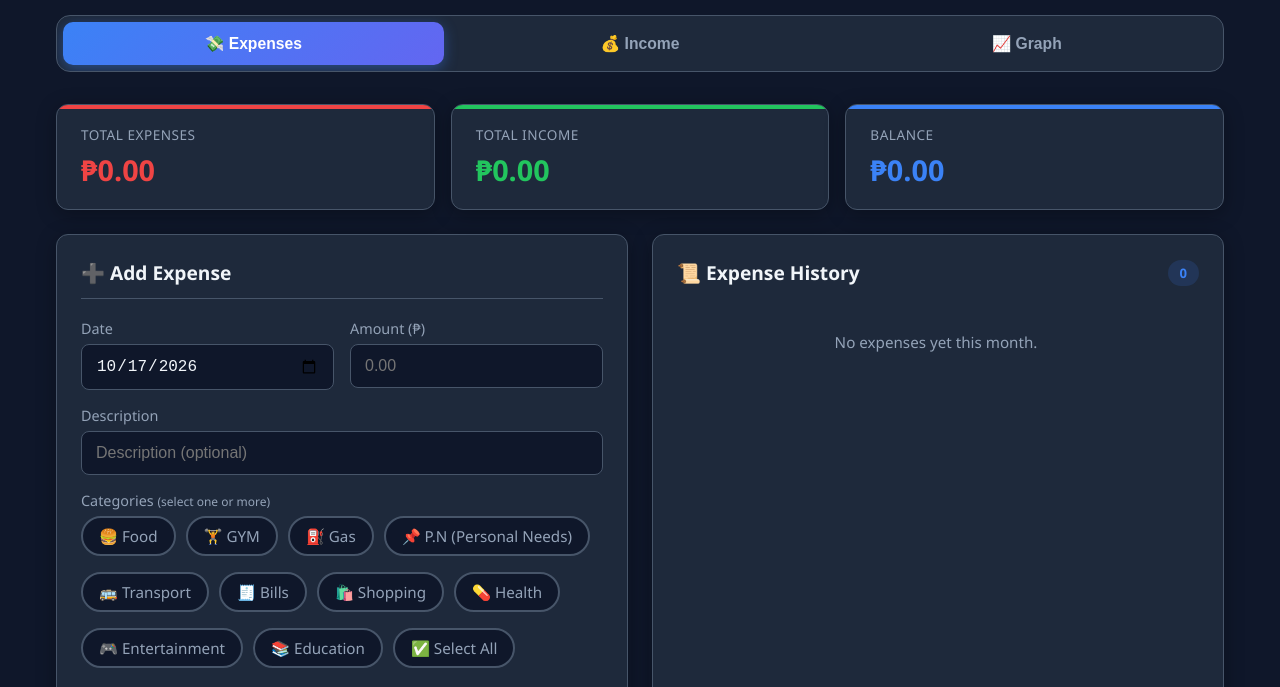
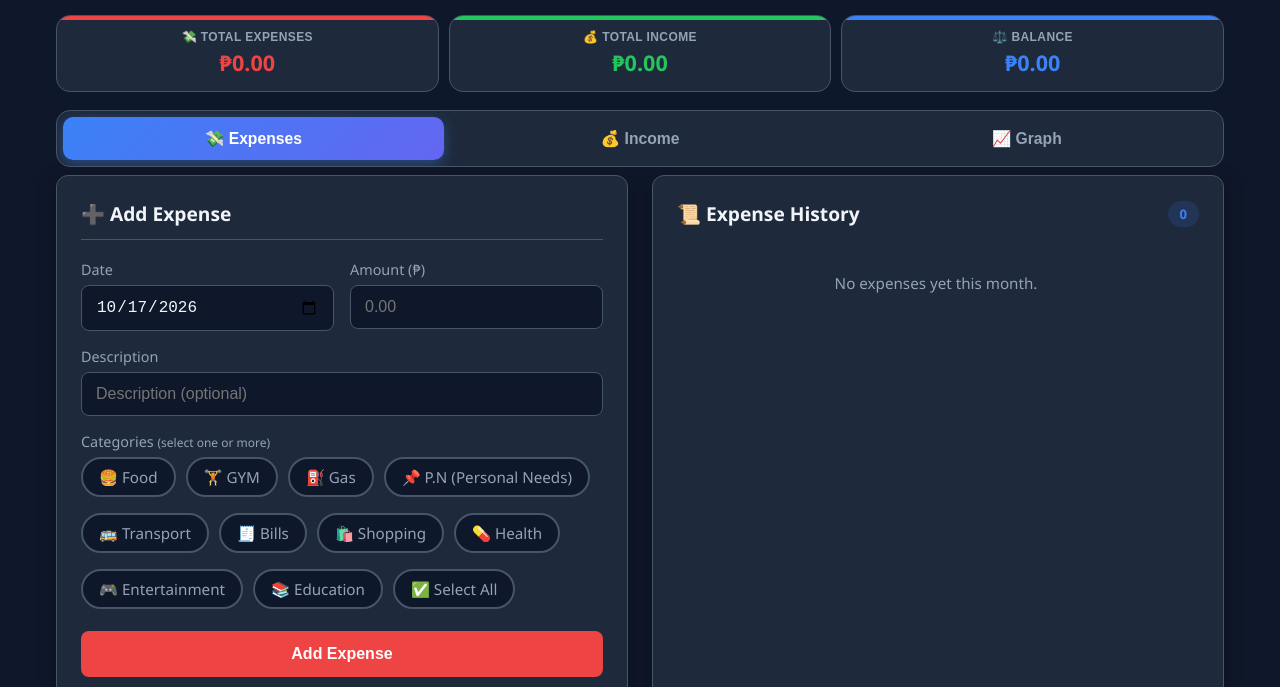
Before and after one commit to jhoncedrickmhipolito-eng/CenX-Tracker, a plain HTML site: page index.html in a window 1280 px wide. Shown: the part 81-768 px from the top of the page. Drawn offline with nearby package versions, Linux system fonts and the light colour scheme.

Commit message:
Replace summary cards with nav-style totals bar (Expenses/Income/Balance) that also navigates

```diff
--- a/app.js
+++ b/app.js
@@ -426,6 +426,11 @@ el.navTabs.forEach((tab) => {
   tab.addEventListener("click", () => switchPage(tab.dataset.page));
 });
 
+// Totals bar segments also navigate to their page
+document.querySelectorAll(".total-seg").forEach((seg) => {
+  seg.addEventListener("click", () => switchPage(seg.dataset.page));
+});
+
 // ===== EVENTS: Chart Toggle =====
 // Main combined chart (top)
 document.getElementById("btnMonthly").addEventListener("click", () => {
--- a/index.html
+++ b/index.html
@@ -20,6 +20,22 @@
         </div>
       </div>
 
+      <!-- ===== TOTALS BAR (nav-style) ===== -->
+      <div class="totals-bar" id="totalsBar">
+        <button class="total-seg seg-expense" data-page="expenses">
+          <span class="seg-label">💸 Total Expenses</span>
+          <span class="seg-value" id="totalExpenses">₱0.00</span>
+        </button>
+        <button class="total-seg seg-income" data-page="income">
+          <span class="seg-label">💰 Total Income</span>
+          <span class="seg-value" id="totalIncome">₱0.00</span>
+        </button>
+        <button class="total-seg seg-balance" data-page="graph">
+          <span class="seg-label">⚖️ Balance</span>
+          <span class="seg-value" id="balance">₱0.00</span>
+        </button>
+      </div>
+
       <!-- ===== NAVIGATION BAR ===== -->
       <nav class="main-nav" id="mainNav">
         <button class="nav-tab active" data-page="expenses">💸 Expenses</button>
@@ -28,22 +44,6 @@
         <span class="nav-indicator" id="navIndicator"></span>
       </nav>
     </header>
-
-    <!-- ===== SUMMARY CARDS ===== -->
-    <section class="summary-cards">
-      <div class="card card-expense">
-        <span class="card-label">Total Expenses</span>
-        <span class="card-value" id="totalExpenses">₱0.00</span>
-      </div>
-      <div class="card card-income">
-        <span class="card-label">Total Income</span>
-        <span class="card-value" id="totalIncome">₱0.00</span>
-      </div>
-      <div class="card card-balance">
-        <span class="card-label">Balance</span>
-        <span class="card-value" id="balance">₱0.00</span>
-      </div>
-    </section>
 
     <main>
       <!-- ========== PAGE: EXPENSES ========== -->
--- a/styles.css
+++ b/styles.css
@@ -58,6 +58,85 @@ body {
 }
 
 /* ===== NAVIGATION BAR ===== */
+.totals-bar {
+  display: grid;
+  grid-template-columns: repeat(3, 1fr);
+  gap: 10px;
+  margin-top: 18px;
+}
+
+.total-seg {
+  display: flex;
+  flex-direction: column;
+  align-items: center;
+  gap: 4px;
+  padding: 14px 10px;
+  background: var(--surface);
+  border: 1px solid var(--border);
+  border-radius: 14px;
+  cursor: pointer;
+  transition: transform 0.2s, border-color 0.2s, box-shadow 0.2s;
+  position: relative;
+  overflow: hidden;
+}
+
+.total-seg::before {
+  content: "";
+  position: absolute;
+  top: 0;
+  left: 0;
+  right: 0;
+  height: 4px;
+}
+
+.seg-expense::before { background: var(--expense); }
+.seg-income::before { background: var(--income); }
+.seg-balance::before { background: var(--balance); }
+
+.total-seg:hover {
+  transform: translateY(-2px);
+  box-shadow: var(--shadow);
+}
+
+.seg-expense:hover { border-color: var(--expense); }
+.seg-income:hover { border-color: var(--income); }
+.seg-balance:hover { border-color: var(--balance); }
+
+.seg-label {
+  font-size: 0.75rem;
+  font-weight: 600;
+  color: var(--text-dim);
+  text-transform: uppercase;
+  letter-spacing: 0.4px;
+}
+
+.seg-value {
+  font-size: 1.35rem;
+  font-weight: 800;
+  font-family: "Segoe UI", system-ui, sans-serif;
+}
+
+.seg-expense .seg-value { color: var(--expense); }
+.seg-income .seg-value { color: var(--income); }
+.seg-balance .seg-value { color: var(--balance); }
+
+@media (max-width: 560px) {
+  .totals-bar {
+    grid-template-columns: 1fr;
+    gap: 8px;
+  }
+
+  .total-seg {
+    flex-direction: row;
+    justify-content: space-between;
+    padding: 12px 16px;
+  }
+
+  .seg-value {
+    font-size: 1.15rem;
+  }
+}
+
 .main-nav {
   position: relative;
   display: flex;
```
